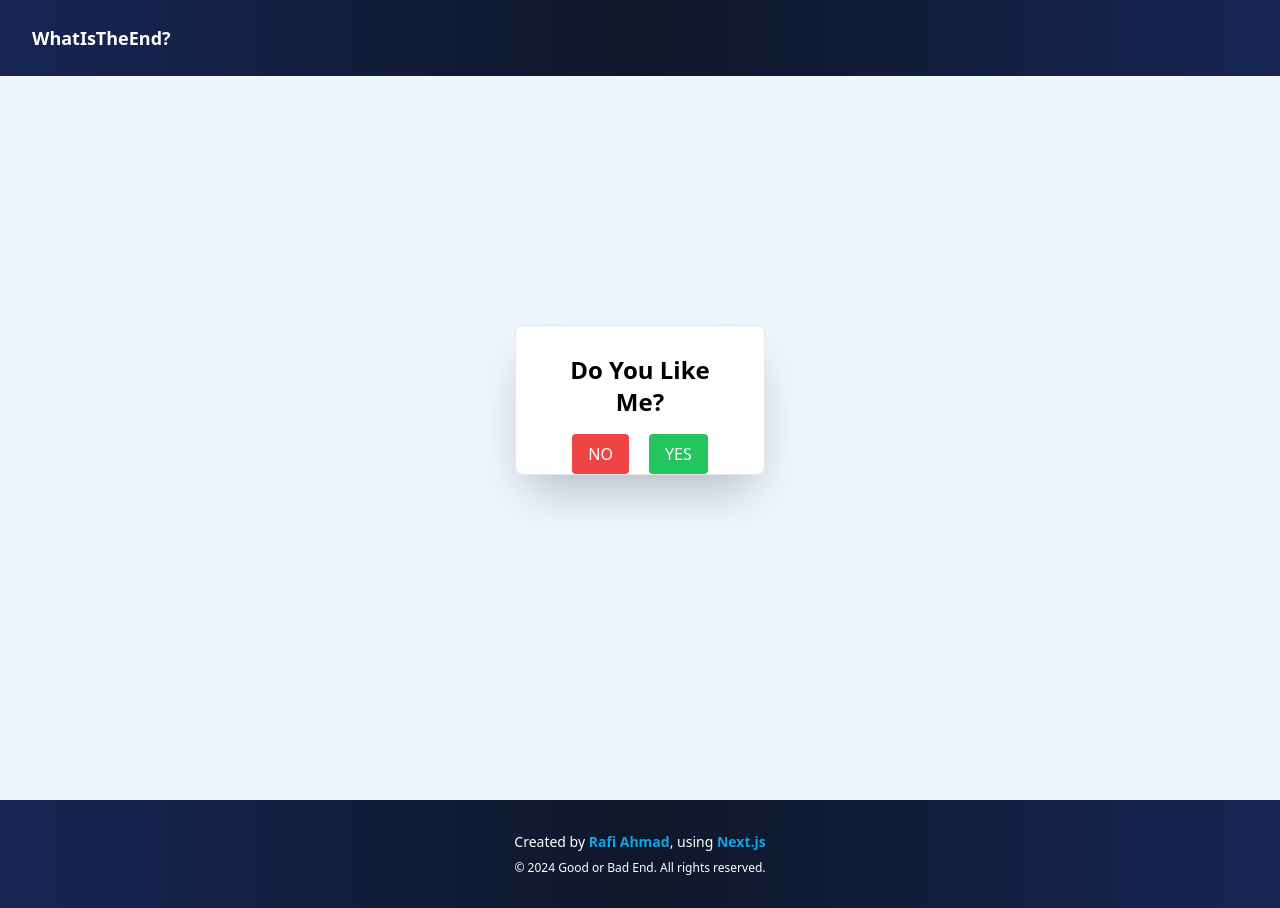
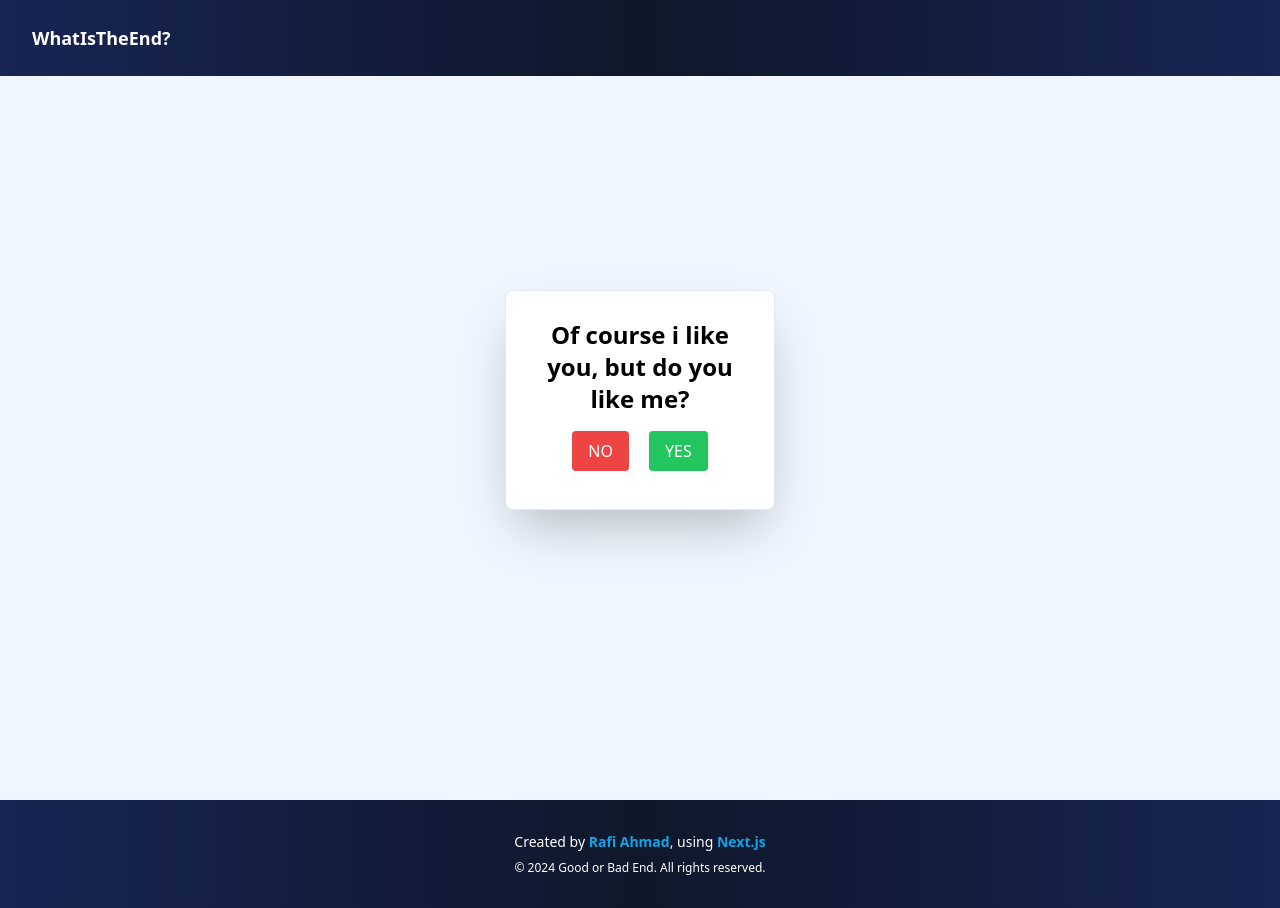
Before and after one commit to rafiamd16/next-posts-app, a Next.js app: page / in a window 1280 px wide. Built offline with nearby package versions, Linux system fonts and the light colour scheme.

Commit message:
merubah pertanyaan awal

```diff
--- a/src/app/page.jsx
+++ b/src/app/page.jsx
@@ -5,9 +5,9 @@ const Home = () => {
     <section className="flex justify-center items-center min-h-screen">
       <div className="container">
         <div className="px-4">
-          <div className="bg-white mx-auto border shadow-2xl w-[250px] h-[150px] p-7 rounded-lg">
+          <div className="bg-white mx-auto border shadow-2xl w-[270px] h-[220px] p-7 rounded-lg">
             <h1 className="text-2xl font-bold text-center mb-4">
-              Do You Like Me?
+              Of course i like you, but do you like me?
             </h1>
             <div className="flex items-center justify-center gap-5 transition-all">
               <Link
```
